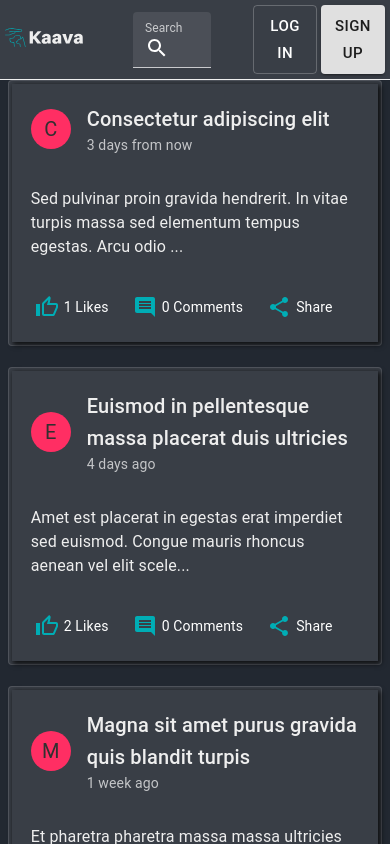
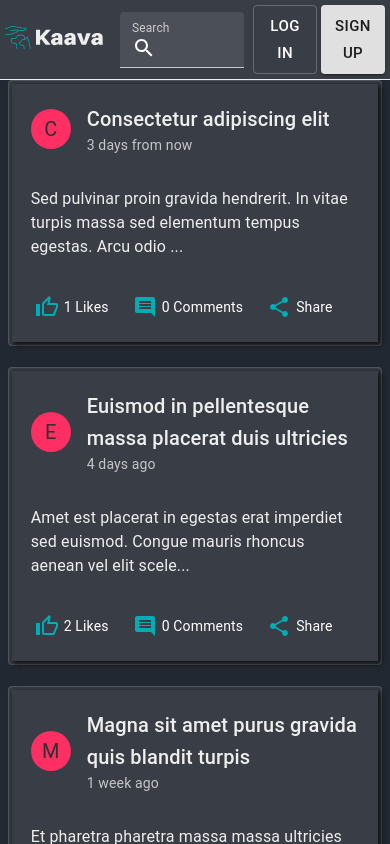
Before and after one commit to nullaf/Kaava, a Next.js app: page /forum in a window 390 px wide. Shown: the top 844 px of the page. Built offline with nearby package versions, Linux system fonts and the light colour scheme.

Commit message:
responsive fix for logo and searchbar

```diff
--- a/styles/ForumNav.module.css
+++ b/styles/ForumNav.module.css
@@ -18,7 +18,7 @@
 }
 .logo {
   cursor: pointer;
-  min-width: 75px;
+  min-width: 85px;
   width: 20vw;
   transition: all 400ms ease-out;
 }
@@ -38,10 +38,15 @@
     margin-left: 6vw;
     min-width: 100px;
     justify-content: flex-end;
+
   }
   .search {
     margin: 0;
     min-width: 30px;
-    width: 20vw;
+    width: 32vw;
+
+  }
+  .logo {
+    width: 25vw;
   }
 }
```
